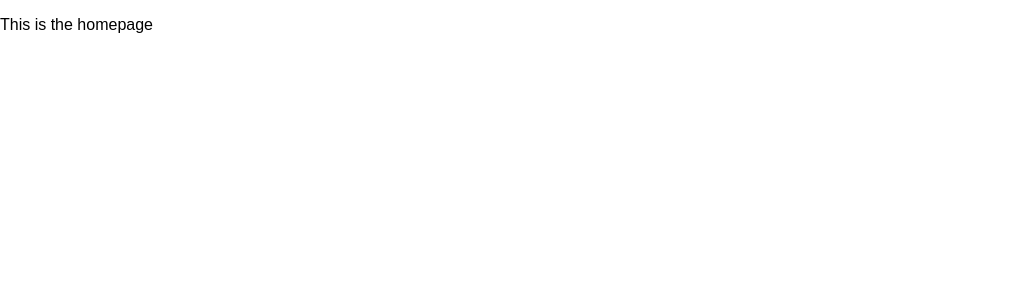
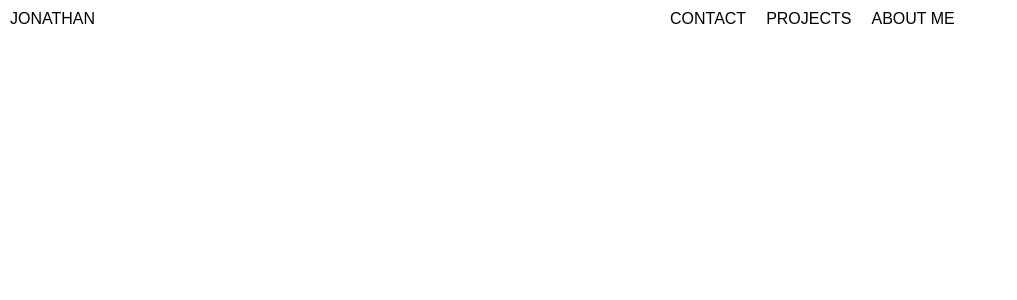
Before and after one commit to jonathantcallahan/react-portfolio, a React (Create React App) app in the folder client/: page / in a window 1280 px wide. Shown: the top 300 px of the page, without its empty margins (0-1017 px from the left). Built offline with nearby package versions, Linux system fonts and the light colour scheme.

Commit message:
began header

```diff
--- /dev/null
+++ b/client/src/components/header/Header.css
@@ -0,0 +1,14 @@
+.header-el {
+    display: inline-block;
+    margin: 10px
+}
+
+#header-name {
+    width:50%;
+    text-align: left;
+}
+
+.header-three {
+    display: inline-block;
+    text-align: center;
+}
--- /dev/null
+++ b/client/src/components/header/Header.js
@@ -0,0 +1,27 @@
+import React from 'react';
+import './Header.css';
+
+class Header extends React.Component {
+    constructor() {
+        super();
+        this.state = {
+
+        };
+    };
+    render() {
+        return(
+            <div className='header'>
+                <div id='header-name' className='header-el'>
+                    JONATHAN
+                </div>
+                <div className='header-three'>
+                    <div className='header-el'>CONTACT</div>
+                    <div className='header-el'>PROJECTS</div>
+                    <div className='header-el'>ABOUT ME</div>
+                </div>
+            </div>
+        )
+    };
+};
+
+export default Header;
--- a/client/src/pages/homepage/Homepage.js
+++ b/client/src/pages/homepage/Homepage.js
@@ -1,4 +1,6 @@
 import React from 'react';
+import Header from './../../components/header/Header';
+import './Homepage.css';
 
 class Home extends React.Component {
 
@@ -12,7 +14,7 @@ class Home extends React.Component {
     render() {
         return(
             <div>
-                <p>This is the homepage</p>
+                <Header />
             </div>
         )
     };
```
